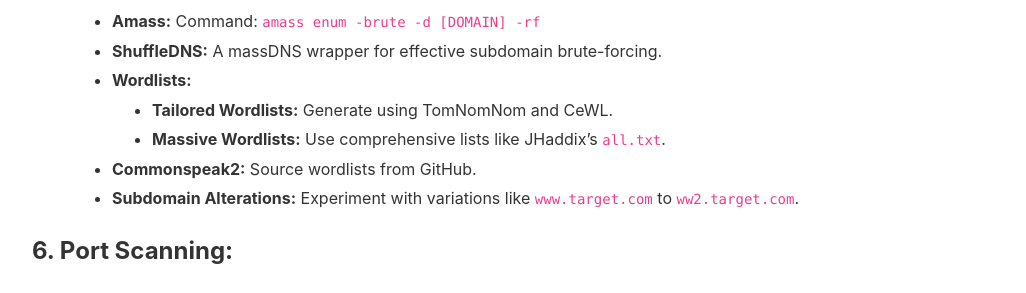
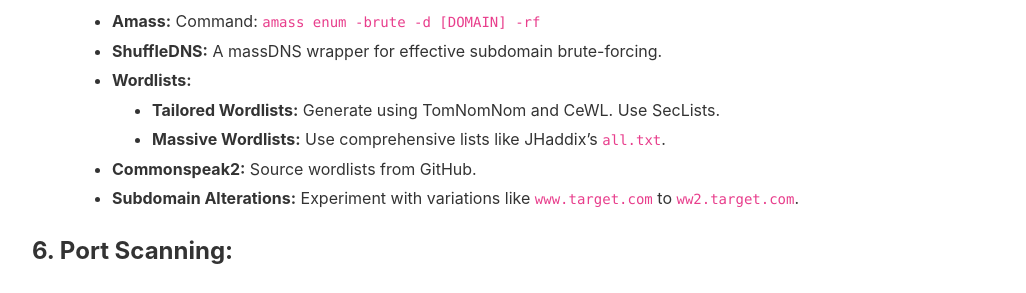
Before and after one commit to Turbul3nce/Turbul3nce.github.io, a Jekyll site: the page built from _pages/info.md, in a window 1280 px wide and 900 px high, scrolled down 2107 px. Shown: the part 160-453 px from the top of the window, without its empty margins (53-1079 px from the left). Built offline with Jekyll 4.4.1, drawn with Linux system fonts in a browser that asks for light colours; nearby versions of some CDN libraries.

Commit message:
Update info.md

```diff
--- a/_pages/info.md
+++ b/_pages/info.md
@@ -86,7 +86,7 @@ comments: false
      - **Amass:** Command: `amass enum -brute -d [DOMAIN] -rf`
      - **ShuffleDNS:** A massDNS wrapper for effective subdomain brute-forcing.
      - **Wordlists:**
-       - **Tailored Wordlists:** Generate using TomNomNom and CeWL.
+       - **Tailored Wordlists:** Generate using TomNomNom and CeWL. Use SecLists.
        - **Massive Wordlists:** Use comprehensive lists like JHaddix's `all.txt`.
      - **Commonspeak2:** Source wordlists from GitHub.
      - **Subdomain Alterations:** Experiment with variations like `www.target.com` to `ww2.target.com`.
```
